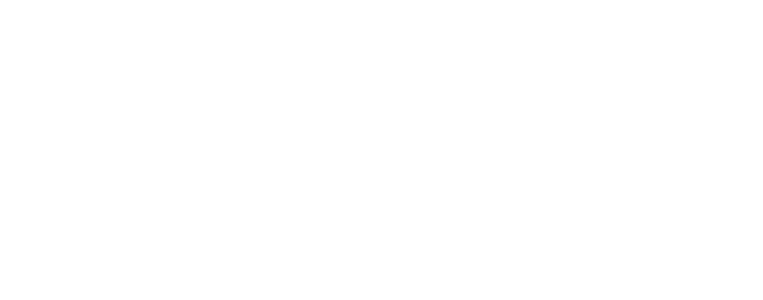
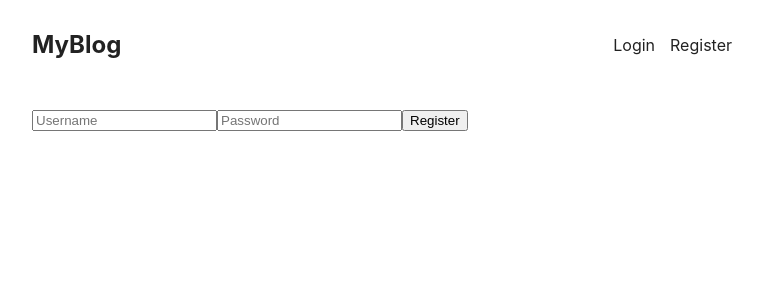
Before and after one commit to KingsleyIbe/prudlife, a React (Create React App) app in the folder client/: page /register in a window 1280 px wide. Before the commit this address had no page. Shown: the top 300 px of the page, without its empty margins (258-1021 px from the left). Built offline with nearby package versions, Linux system fonts and the light colour scheme.

Commit message:
Create the register page

```diff
--- a/client/src/App.js
+++ b/client/src/App.js
@@ -4,6 +4,7 @@
 import { Routes, Route } from 'react-router-dom';
 import HomePage from './pages/HomePage';
 import LoginPage from './pages/LoginPage';
+import RegisterPage from './pages/RegisterPage';
 
 function App() {
   return (
@@ -11,6 +12,7 @@
       <Route path="/" element={<Layout />}>
         <Route index element={<HomePage />} />
         <Route path={'/login'} element={<LoginPage />} />
+        <Route path={'/register'} element={<RegisterPage />} />
       </Route>
     </Routes>
 
--- /dev/null
+++ b/client/src/components/register/Register.jsx
@@ -0,0 +1,13 @@
+import React from 'react';
+
+const Register = () => {
+  return (
+    <form>
+      <input type="text" placeholder="Username" />
+      <input type="password" placeholder="Password" />
+      <button type="button">Register</button>
+    </form>
+  );
+};
+
+export default Register;
--- a/client/src/pages/LoginPage.jsx
+++ b/client/src/components/register/index.js
@@ -1,10 +1,12 @@
 import React from 'react';
-import Login from '../components/login';
+import Register from './Register';
 
-const LoginPage = () => {
+const index = () => {
   return (
-    <Login />
+    <div>
+      <Register />
+    </div>
   );
 };
 
-export default LoginPage;
+export default index;
--- /dev/null
+++ b/client/src/pages/RegisterPage.jsx
@@ -0,0 +1,10 @@
+import React from 'react';
+import Register from '../components/register';
+
+const RegisterPage = () => {
+  return (
+    <Register />
+  );
+};
+
+export default RegisterPage;
```
Also changed, not shown: client/src/components/login/Form.jsx (added, +13 -0 lines).
